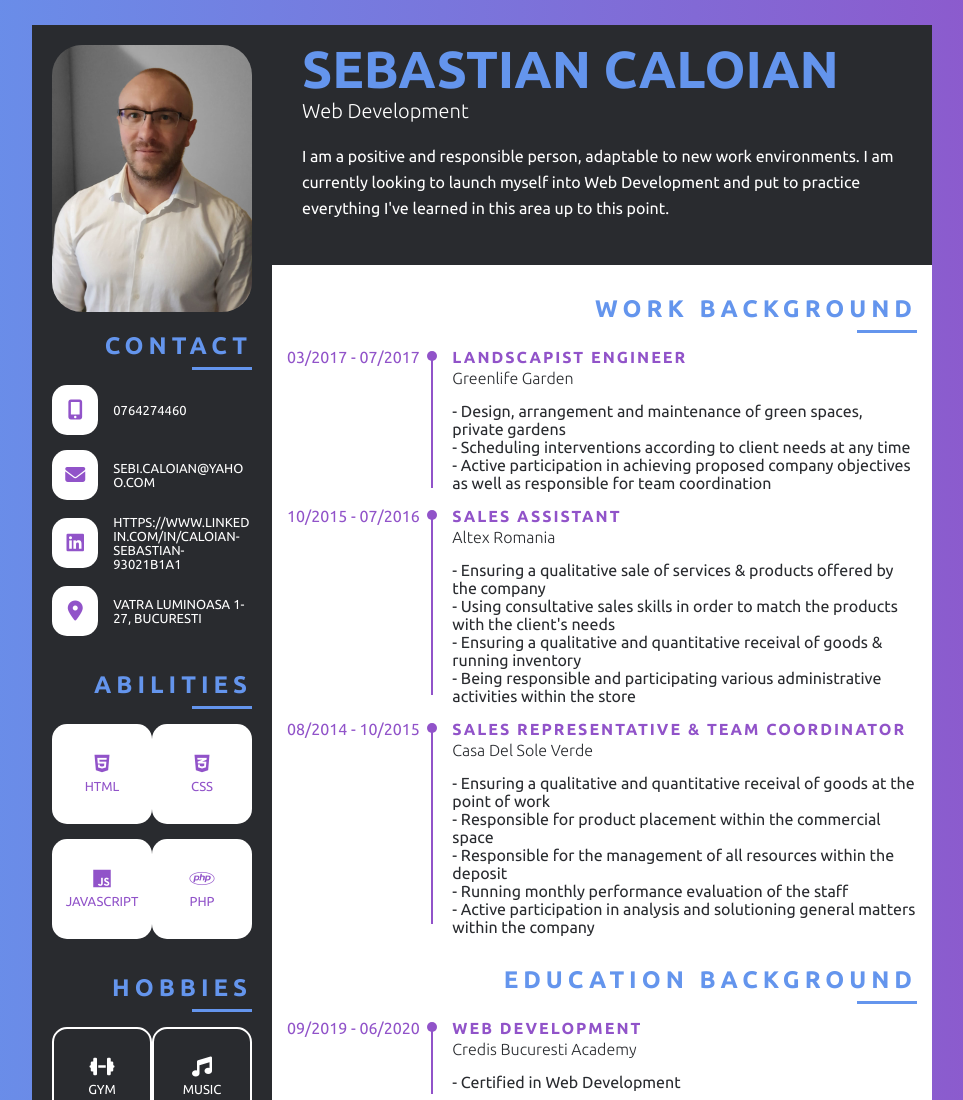
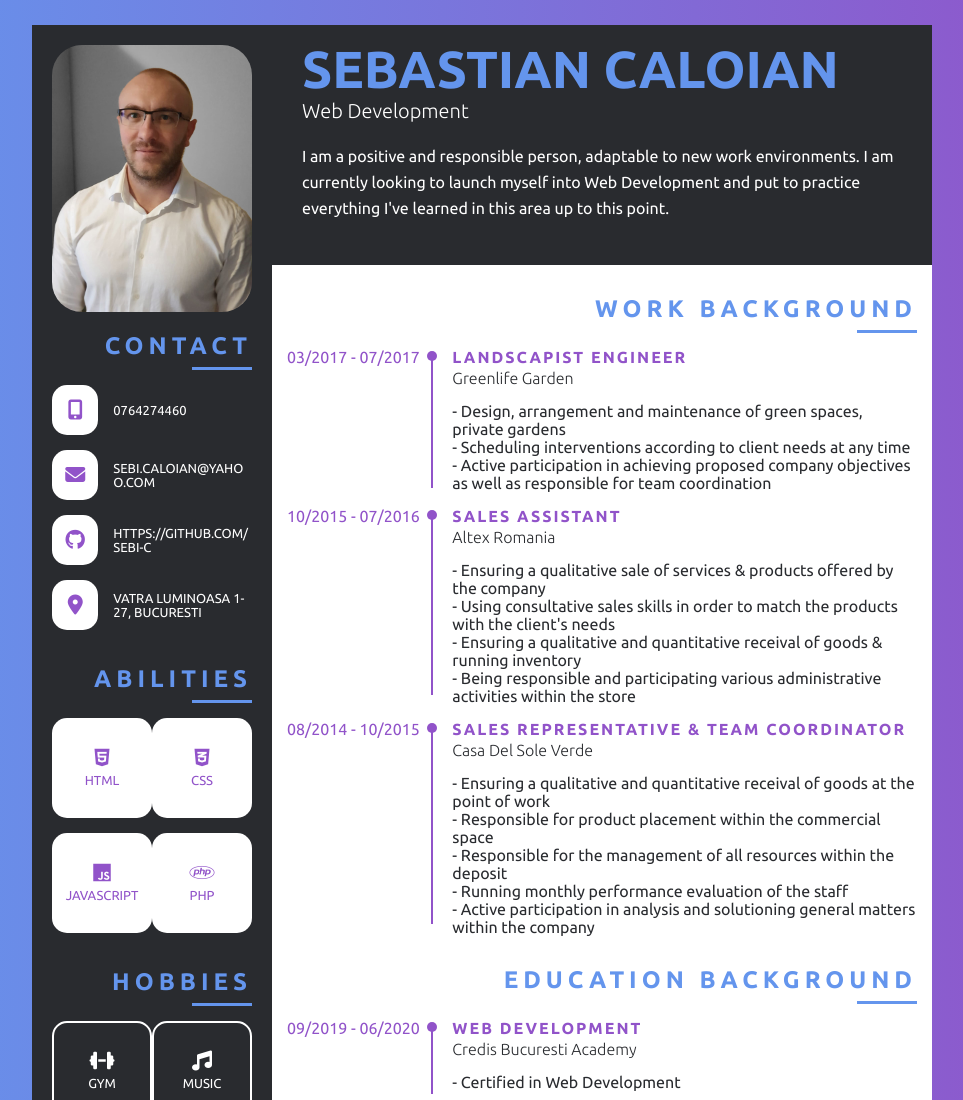
Before and after one commit to sebi-c/html-css-CV, a plain HTML site: page index.html in a window 1280 px wide. Shown: the top 1100 px of the page, without its empty margins (158-1121 px from the left). Drawn offline with Linux system fonts and the light colour scheme.

Commit message:
Update index.html

```diff
--- a/index.html
+++ b/index.html
@@ -41,9 +41,9 @@
                             <li>
                                 <div class="li_wrap">
                                     <div class="icon">
-                                        <i class="fab fa-linkedin"></i>
+                                        <i class="fab fa-github"></i>
                                     </div>
-                                    <div class="text">https://www.linkedin.com/in/caloian-sebastian-93021b1a1</div>
+                                    <div class="text">https://github.com/sebi-c</div>
                                 </div>
                             </li>
                             <li>
```
